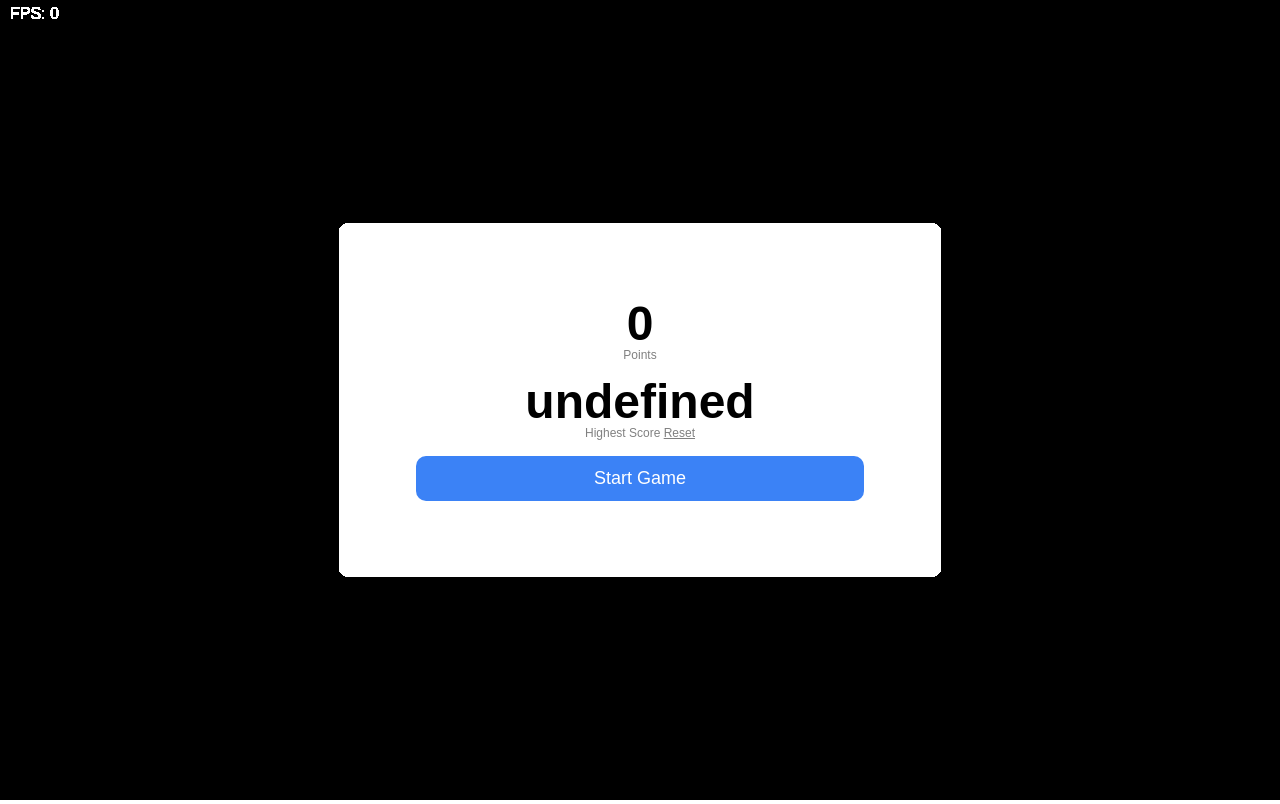
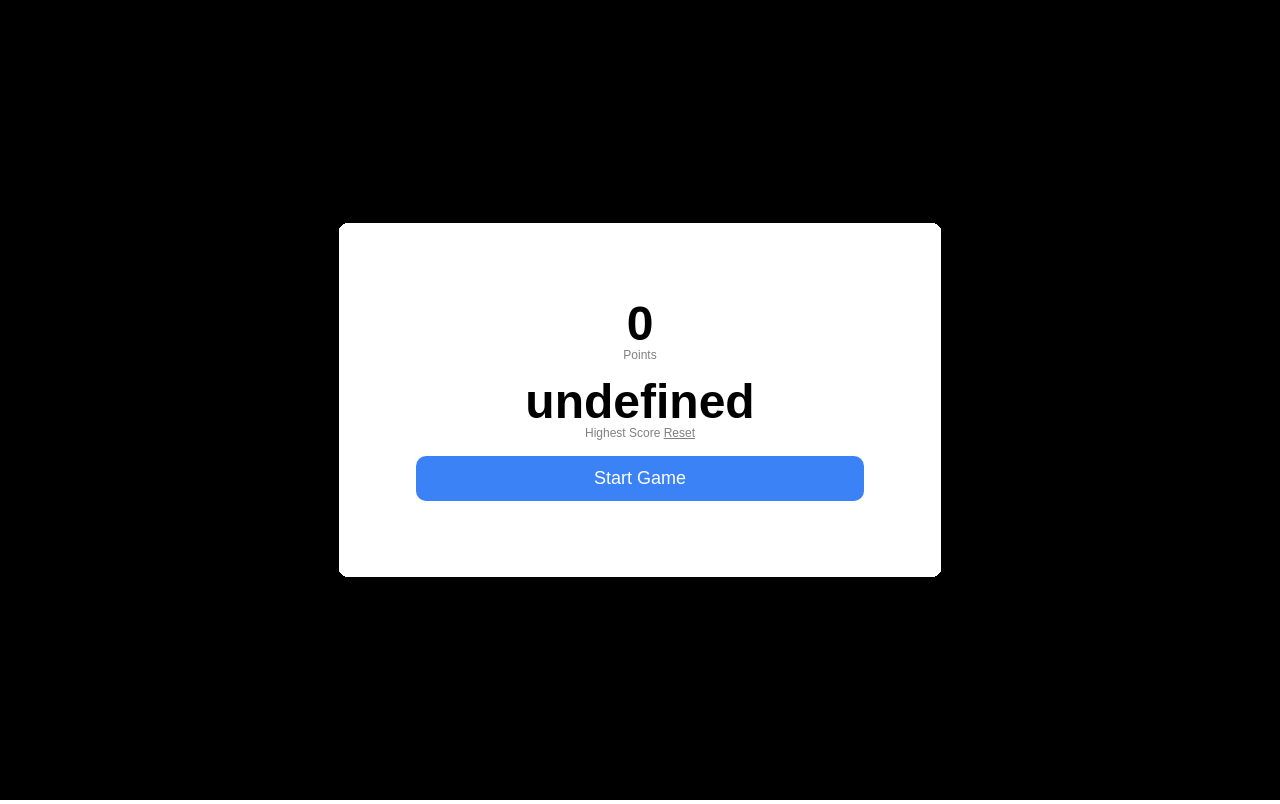
Before and after one commit to realhackcraft/blob-shooter, a plain HTML site: page public/index.html in a window 1280 px wide. Drawn offline with Linux system fonts and the light colour scheme; no server answers.

Commit message:
Hide fps counter by default

```diff
--- a/public/index.html
+++ b/public/index.html
@@ -33,7 +33,7 @@
 
   <body id="body">
     <div class="scoreboard">
-      <p id="fpsContainer">FPS: <span id="fpsDisplay">0</span></p>
+      <p hidden id="fpsContainer">FPS: <span id="fpsDisplay">0</span></p>
     </div>
 
     <div class="float" id="menu">
```
